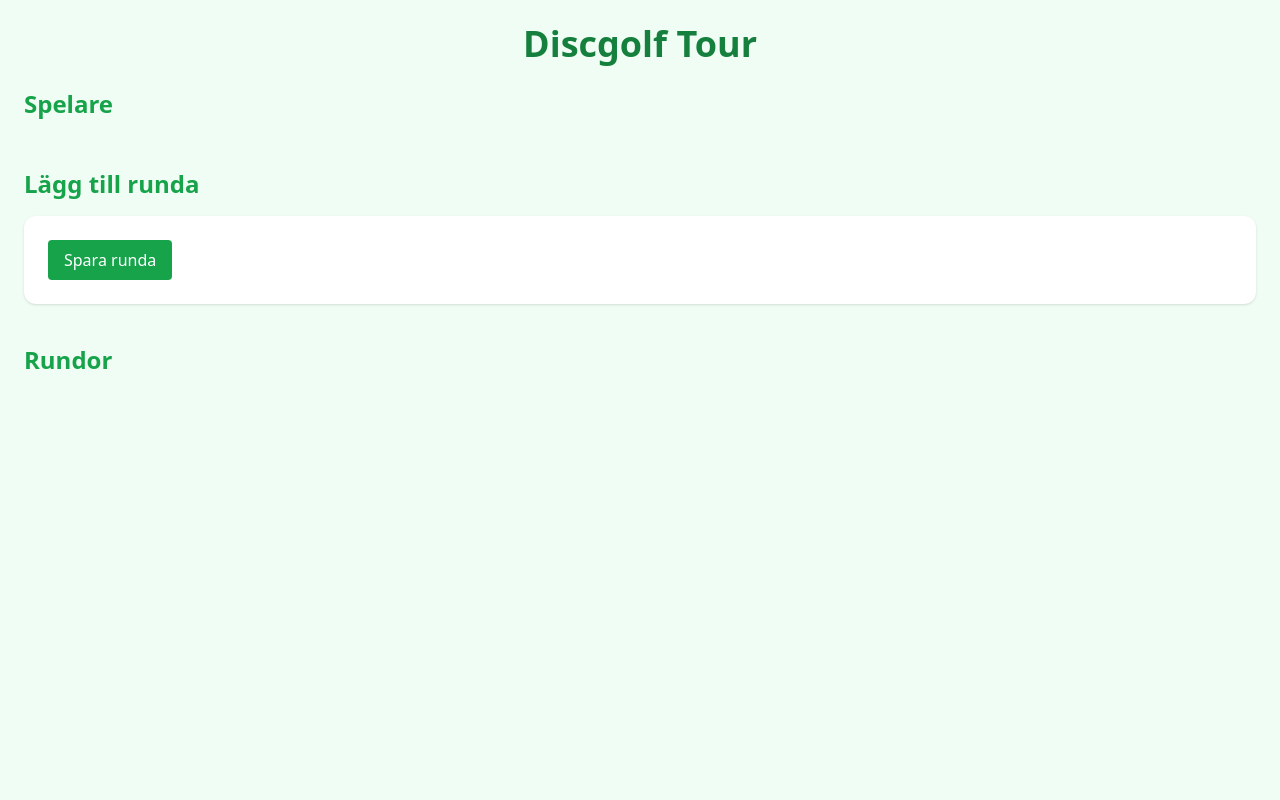
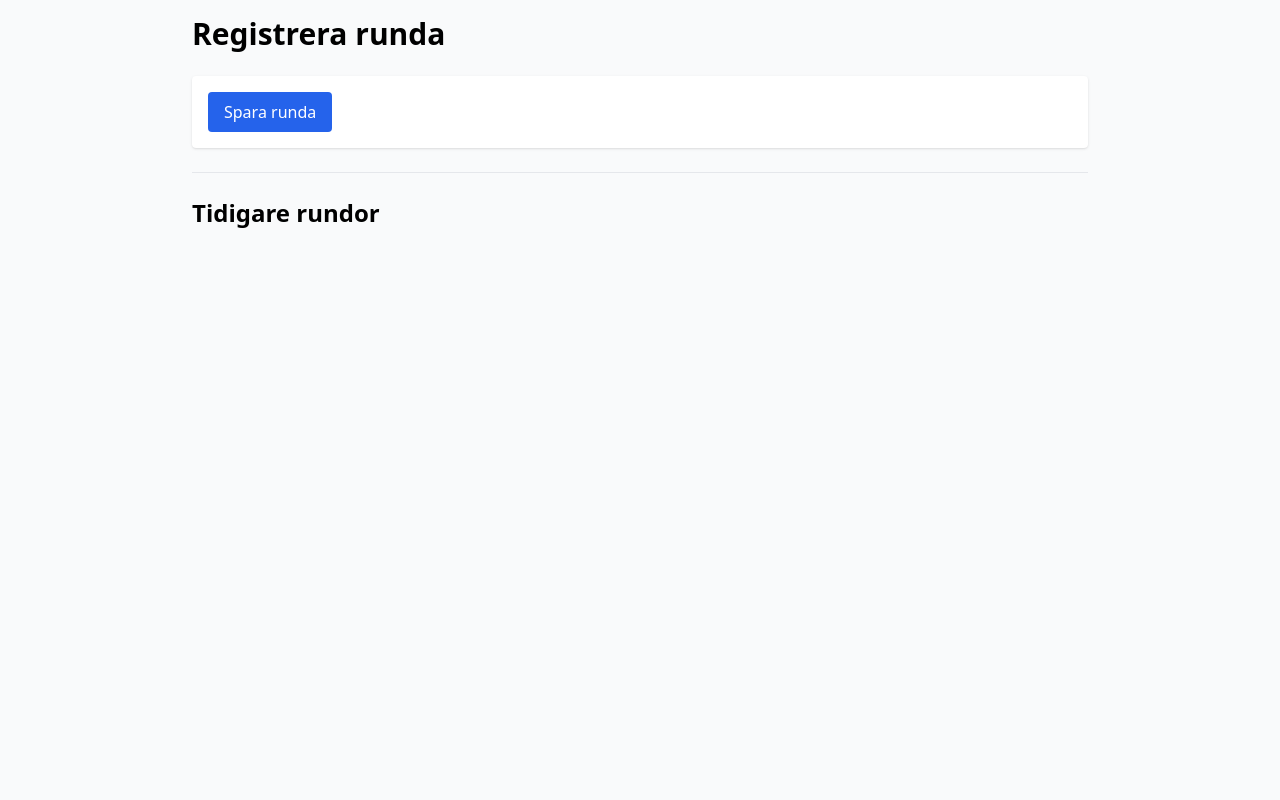
Before and after one commit to Cuboneman/CDG_tourapp, a Flask app: page / in a window 1280 px wide. Run offline with Flask 3, Linux system fonts and the light colour scheme; the visitor is signed in with stand-in values (Sample User, id 1); data that the repository does not hold is empty; some libraries are stand-ins or nearby versions.

Commit message:
Update index.html

```diff
--- a/templates/index.html
+++ b/templates/index.html
@@ -1,72 +1,53 @@
-
 <!doctype html>
 <html lang="sv">
 <head>
   <meta charset="utf-8">
-    <title>Discgolf Tour</title>
+  <title>CDG SkåneTour – Poäng</title>
   <script src="https://cdn.tailwindcss.com"></script>
 </head>
-  <body class="bg-green-50 min-h-screen text-gray-800 font-sans">
-    <div class="container mx-auto p-6">
-      <h1 class="text-4xl font-bold mb-6 text-green-700 text-center">Discgolf Tour</h1>
-      <h2 class="text-2xl font-semibold mb-4 text-green-600">Spelare</h2>
-      <div class="grid grid-cols-1 md:grid-cols-2 lg:grid-cols-3 gap-4 mb-8">
+<body class="bg-gray-50 p-4">
+  <div class="max-w-4xl mx-auto">
+    <h1 class="text-3xl font-bold mb-6">Registrera runda</h1>
+
+    <form method="post" class="space-y-4 bg-white p-4 rounded shadow">
       {% for player in players %}
-          <div class="bg-white rounded-xl shadow p-4 border-l-4 border-green-500">
-            <h3 class="text-lg font-bold">{{ player[1] }}</h3>
-            <p>Poäng: <span class="font-semibold">{{ player[3] }}</span></p>
-            <p>HCP: {{ player[2] }}</p>
-            <p>C2: {{ player[4] }} | CTP: {{ player[5] }} | ACE: {{ player[6] }}</p>
+      <div class="grid grid-cols-1 md:grid-cols-6 gap-4 items-center">
+        <div class="font-semibold">{{ player[1] }}</div>
+        <input type="number" name="{{ player[1] }}" placeholder="Score" required class="border rounded px-2 py-1">
+        <input type="number" name="c2_{{ player[1] }}" placeholder="C2" class="border rounded px-2 py-1">
+        <label class="flex items-center">
+          <input type="checkbox" name="ctp_{{ player[1] }}">
+          <span class="ml-2">CTP</span>
+        </label>
+        <label class="flex items-center">
+          <input type="checkbox" name="ace_{{ player[1] }}">
+          <span class="ml-2">ACE</span>
+        </label>
+      </div>
+      {% endfor %}
+
+      <button type="submit" class="bg-blue-600 text-white px-4 py-2 rounded hover:bg-blue-700">
+        Spara runda
+      </button>
+    </form>
+
+    <hr class="my-6">
+
+    <h2 class="text-2xl font-bold mt-6">Tidigare rundor</h2>
+    {% for round in rounds %}
+    <div class="mt-4 border p-4 bg-white shadow rounded">
+      <div class="flex justify-between">
+        <h3 class="font-semibold">Runda #{{ round.id }}</h3>
+        <a href="{{ url_for('edit_round', round_id=round.id) }}" class="text-blue-600 hover:underline">✏️ Redigera</a>
+        <a href="{{ url_for('delete_round', round_id=round.id) }}" class="text-red-600 hover:underline">🗑️ Ta bort</a>
+      </div>
+      <ul class="mt-2">
+        {% for score in round.scores %}
+        <li>{{ score[-1] }}: {{ score[3] }} (hcp {{ score[6] }}, adj {{ score[4] }}, placering {{ score[5] }})</li>
+        {% endfor %}
+      </ul>
     </div>
     {% endfor %}
   </div>
-      <h2 class="text-2xl font-semibold mb-4 text-green-600">Lägg till runda</h2>
-      <form method="post" class="bg-white p-6 rounded-xl shadow mb-10 space-y-4">
-        {% for player in players %}
-          <div class="grid grid-cols-1 md:grid-cols-3 gap-4 items-center">
-            <label class="font-medium">{{ player[1] }}</label>
-            <input type="number" name="{{ player[1] }}" placeholder="Score" required class="border rounded px-2 py-1">
-            <div class="flex gap-4 items-center">
-              <label class="flex items-center gap-1">
-                C2: <input type="number" name="c2_{{ player[1] }}" value="0" class="w-16 border rounded px-1 py-0.5">
-              </label>
-              <label class="flex items-center gap-1">
-                <input type="checkbox" name="ctp_{{ player[1] }}"> CTP
-              </label>
-              <label class="flex items-center gap-1">
-                <input type="checkbox" name="ace_{{ player[1] }}" value="1"> ACE
-              </label>
-            </div>
-          </div>
-        {% endfor %}
-        <button type="submit" class="bg-green-600 text-white px-4 py-2 rounded hover:bg-green-700">
-          Spara runda
-        </button>
-      </form>
-      <h2 class="text-2xl font-semibold mb-4 text-green-600">Rundor</h2>
-      <div class="space-y-6">
-        {% for round in rounds %}
-          <div class="bg-white rounded-xl shadow p-4 border-l-4 border-orange-500">
-            <h3 class="text-xl font-bold mb-2">Runda {{ loop.index }}</h3>
-            <ul class="space-y-1 mb-3">
-              {% for row in round.scores %}
-                <li>
-                  <span class="font-medium">{{ row[-1] }}</span>:
-                  Rå: {{ row[3] }}, Just: {{ row[4] }},
-                  Placering: {{ row[5] }},
-                  C2: {{ row[7] }},
-                  CTP: {{ 'Ja' if row[8] else 'Nej' }},
-                  ACE: {{ 'Ja' if row[9] else 'Nej' }}
-                </li>
-              {% endfor %}
-            </ul>
-            <div class="flex gap-4">
-              <a href="{{ url_for('edit_round', round_id=round.id) }}" class="text-blue-600 hover:underline">✏️ Redigera</a>
-              <a href="{{ url_for('delete_round', round_id=round.id) }}" onclick="return confirm('Ta bort rundan?');" class="text-red-600 hover:underline">🗑️ Ta bort</a>
-            </div>
-          </div>
-        {% endfor %}
-      </div>
-    </div>
 </body>
 </html>
```
Lines whose indentation alone changed are shown as unchanged.
